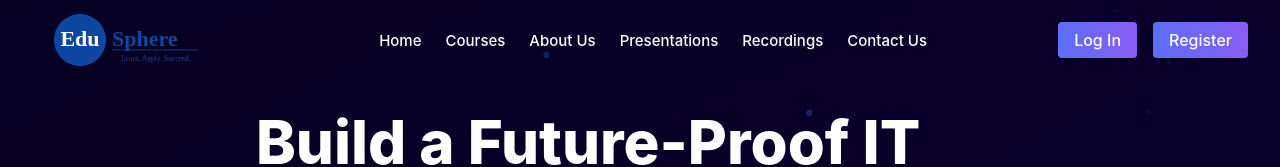
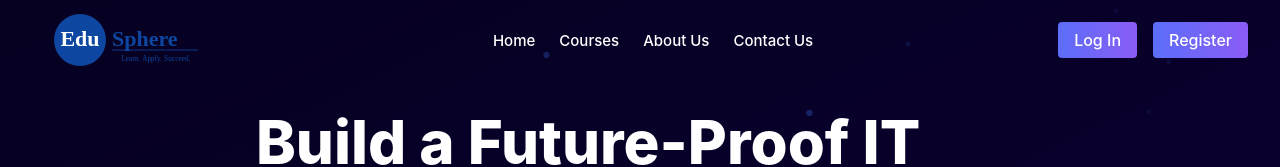
Before and after one commit to edusphere-coder/edu-site, a Next.js app: page / in a window 1280 px wide. Shown: the top 167 px of the page. Built offline with nearby package versions, Linux system fonts and the light colour scheme; no server answers.

Commit message:
Remove presentations and recordings from top navigation

```diff
--- a/app/components/Navbar/Drawerdata.tsx
+++ b/app/components/Navbar/Drawerdata.tsx
@@ -8,8 +8,6 @@ const mobileNavItems = [
   { label: "Home", href: "/" },
   { label: "Courses", href: "#courses-section" },
   { label: "About Us", href: "#About-Us-section" },
-  { label: "Presentations", href: "/" },
-  { label: "Recordings", href: "/" },
   { label: "Contact Us", href: "/contact" },
 ];
 
--- a/app/components/Navbar/Navbar.tsx
+++ b/app/components/Navbar/Navbar.tsx
@@ -15,8 +15,6 @@ const navigation = [
   { name: "Home", href: "/", section: "#home" },
   { name: "Courses", href: "#courses-section" },
   { name: "About Us", href: "#About-Us-section" },
-  { name: "Presentations", href: "/presentations" },
-  { name: "Recordings", href: "/recordings" },
   { name: "Contact Us", href: "/contact" },
 ];
 
```
